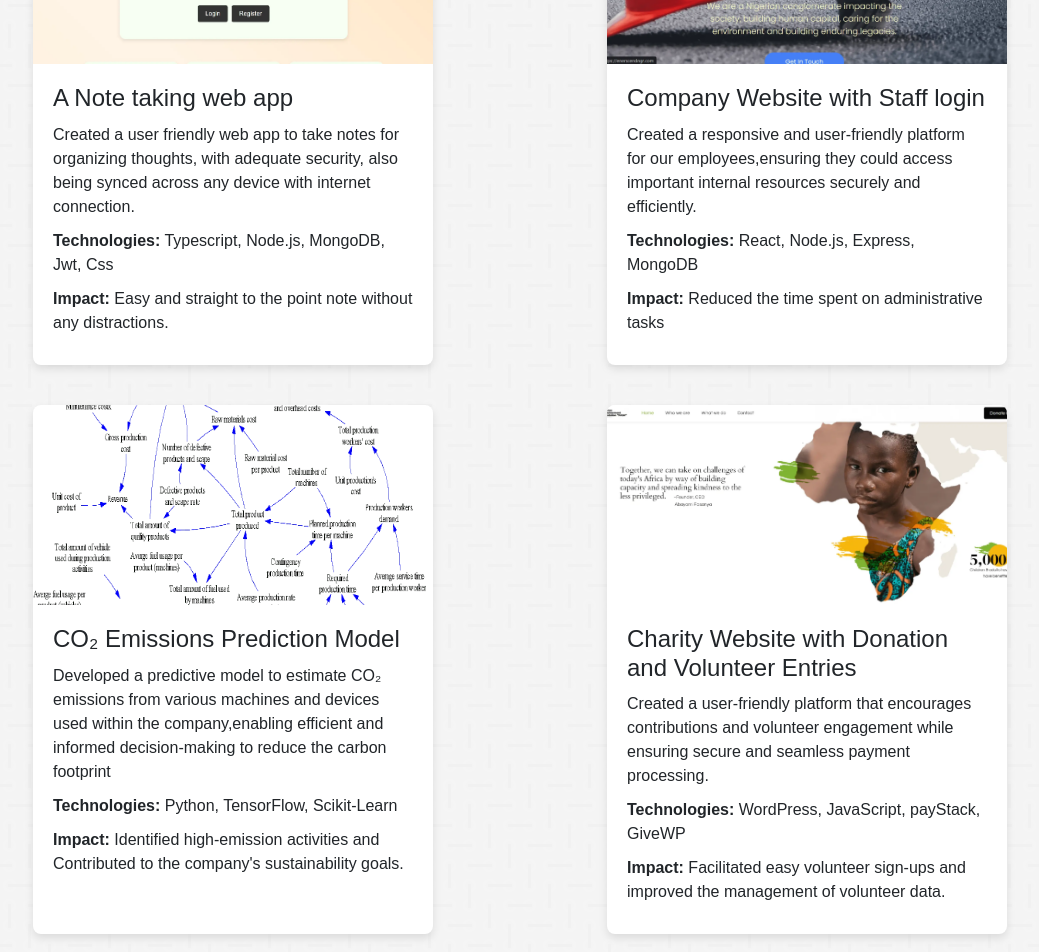
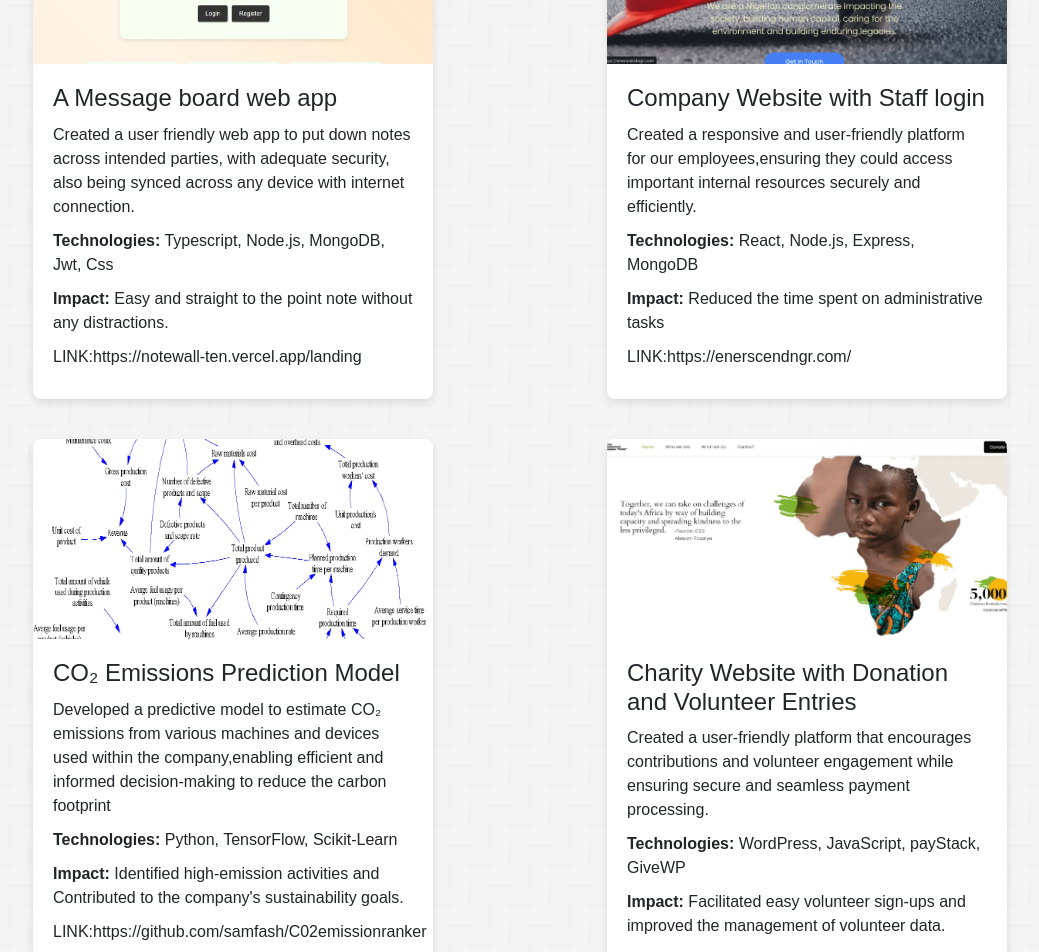
Before and after one commit to samfash/portfolioSite, a React (Create React App) app: page /what-i-do in a window 1280 px wide. Shown: the part 380-1332 px from the top of the page, without its empty margins (120-1159 px from the left). Built offline with nearby package versions, Linux system fonts and the light colour scheme.

Commit message:
notewall update

```diff
--- a/src/components/projectCard.js
+++ b/src/components/projectCard.js
@@ -10,6 +10,7 @@ const ProjectCard = ({ project }) => {
         <p>{project.description}</p>
         <p><strong>Technologies:</strong> {project.technologies}</p>
         <p><strong>Impact:</strong> {project.impact}</p>
+        <p>LINK:{project.link}</p>
       </div>
     </div>
   );
--- a/src/components/projectItems.js
+++ b/src/components/projectItems.js
@@ -5,34 +5,38 @@ import notewallPic from "../assets/images/notewall-pic.webp"
 
 const Projects = [
     {
-      title: 'A Note taking web app',
-      description:' Created a user friendly web app to take notes for organizing thoughts, with adequate security, also being synced across any device with internet connection. ',
+      title: 'A Message board web app',
+      description:' Created a user friendly web app to put down notes across intended parties, with adequate security, also being synced across any device with internet connection. ',
       technologies: 'Typescript, Node.js, MongoDB, Jwt, Css',
       impact: 'Easy and straight to the point note without any distractions.',
-      image: notewallPic
+      image: notewallPic,
+      link: 'https://notewall-ten.vercel.app/landing'
     },
     {
       title: 'Company Website with Staff login',
       description: 'Created a responsive and user-friendly platform for our employees,ensuring they could access important internal resources securely and efficiently.',
       technologies: 'React, Node.js, Express, MongoDB',
       impact: 'Reduced the time spent on administrative tasks',
-      image: emissionPic
+      image: emissionPic,
+      link: 'https://enerscendngr.com/'
     },
     {
       title: 'CO₂ Emissions Prediction Model',
       description: ' Developed a predictive model to estimate CO₂ emissions from various machines and devices used within the company,enabling efficient and informed decision-making to reduce the carbon footprint',
       technologies: 'Python, TensorFlow, Scikit-Learn',
       impact: "Identified high-emission activities and Contributed to the company's sustainability goals.",
-      image: modelPic
+      image: modelPic,
+      link: 'https://github.com/samfash/C02emissionranker'
     },
     {
       title: 'Charity Website with Donation and Volunteer Entries',
       description: 'Created a user-friendly platform that encourages contributions and volunteer engagement while ensuring secure and seamless payment processing.',
       technologies: 'WordPress, JavaScript, payStack, GiveWP',
       impact: 'Facilitated easy volunteer sign-ups and improved the management of volunteer data.',
-      image: charityPic
+      image: charityPic,
+      link: 'https://fasanyaempowermentfoundation.org/'
     },
-    // Add more projects as needed
+
   ];
 
 export default Projects
```
